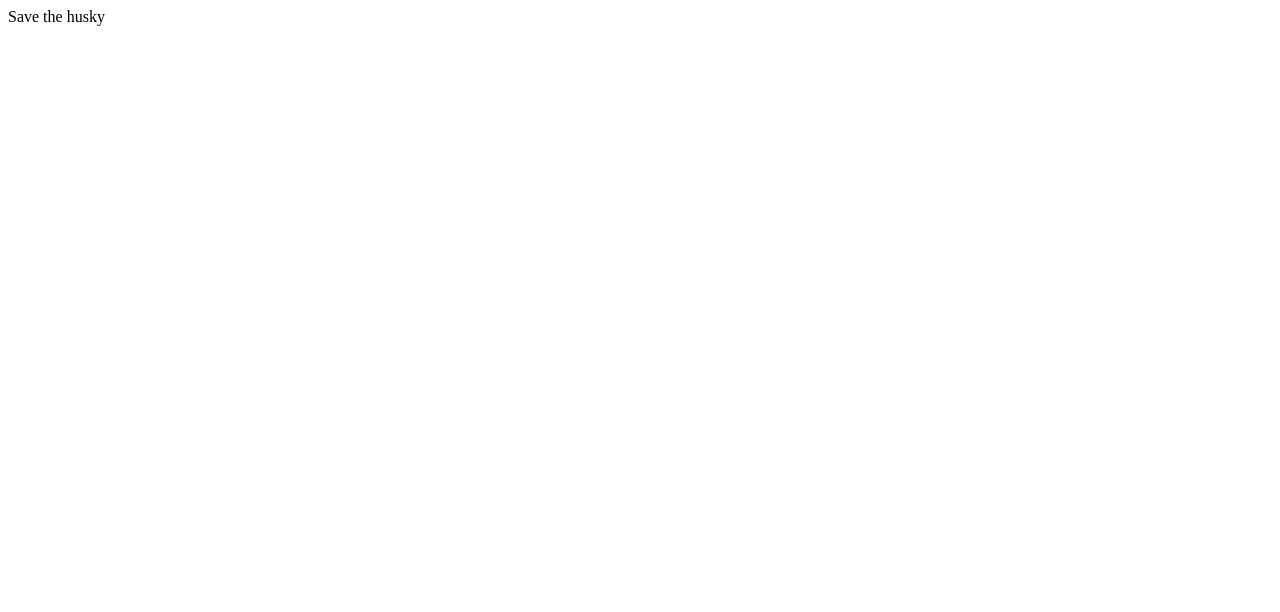
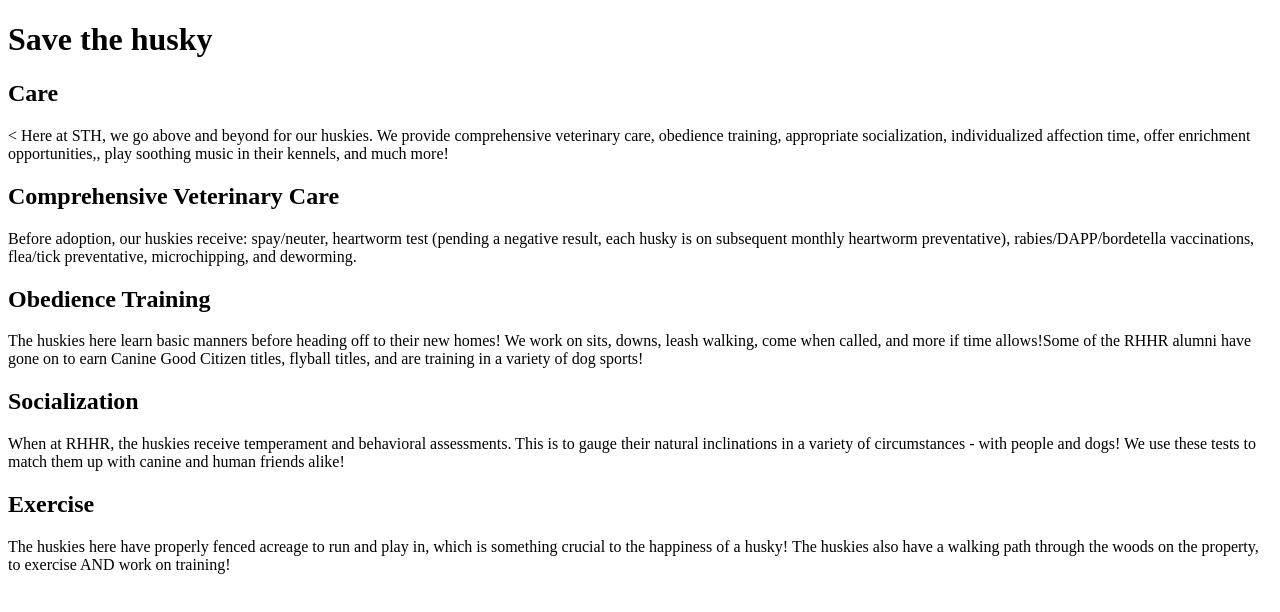
Before and after one commit to soham0021/save-the-huskey, a plain HTML site: page index.HTML in a window 1280 px wide. Drawn offline with nearby package versions, Linux system fonts and the light colour scheme; files that its build step writes are made by us from their sources.

Commit message:
edited-index

```diff
--- a/index.HTML
+++ b/index.HTML
@@ -7,9 +7,31 @@
 		<link rel="stylesheet" href="stylesheets/main.css">
 		<script src="https://ajax.googleapis.com/ajax/libs/jquery/2.2.0/jquery.js"></script>
 		<script src="js/main.js"></script>
-
 	</head>
 	<body>
-		Save the husky
+		<h1>Save the husky</h1>
+
+		<h2> Care</h2>
+		<p><
+			Here at STH, we go above and beyond for our huskies.  We provide comprehensive veterinary care, obedience training, appropriate socialization, individualized affection time, offer enrichment opportunities,, play soothing music in their kennels, and much more!
+		</p>
+
+		<h2>Comprehensive Veterinary Care</h2>
+		<p>
+		Before adoption, our huskies receive: spay/neuter, heartworm test (pending a negative result, each husky is on subsequent monthly heartworm preventative), rabies/DAPP/bordetella vaccinations, flea/tick preventative, microchipping, and deworming.
+		</p>
+
+		<h2>Obedience Training</h2>
+		<p>The huskies here learn basic manners before heading off to their new homes!  We work on sits, downs, leash walking, come when called, and more if time allows!Some of the RHHR alumni have gone on to earn Canine Good Citizen titles, flyball titles, and are training in a variety of dog sports!
+		</p>
+
+		<h2>Socialization</h2>
+		<p>
+			When at RHHR, the huskies receive temperament and behavioral assessments.  This is to gauge their natural inclinations in a variety of circumstances - with people and dogs!  We use these tests to match them up with canine and human friends alike!
+		</p>
+
+		<h2> Exercise</h2>
+		<p>
+		The huskies here have properly fenced acreage to run and play in, which is something crucial to the happiness of a husky!  The huskies also have a walking path through the woods on the property, to exercise AND work on training!
 	</body>
 </html>
```
